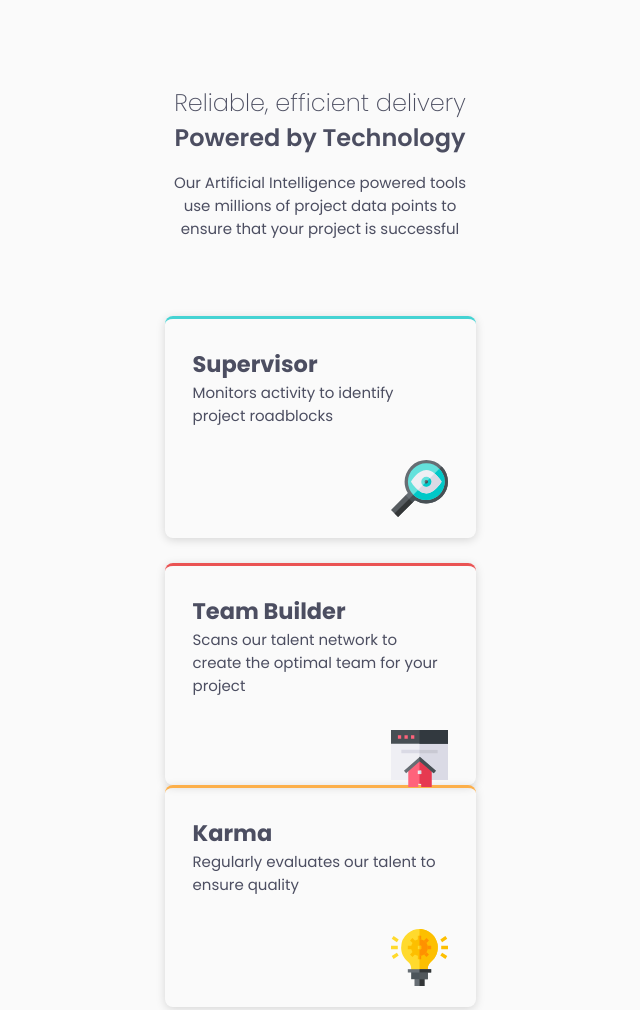
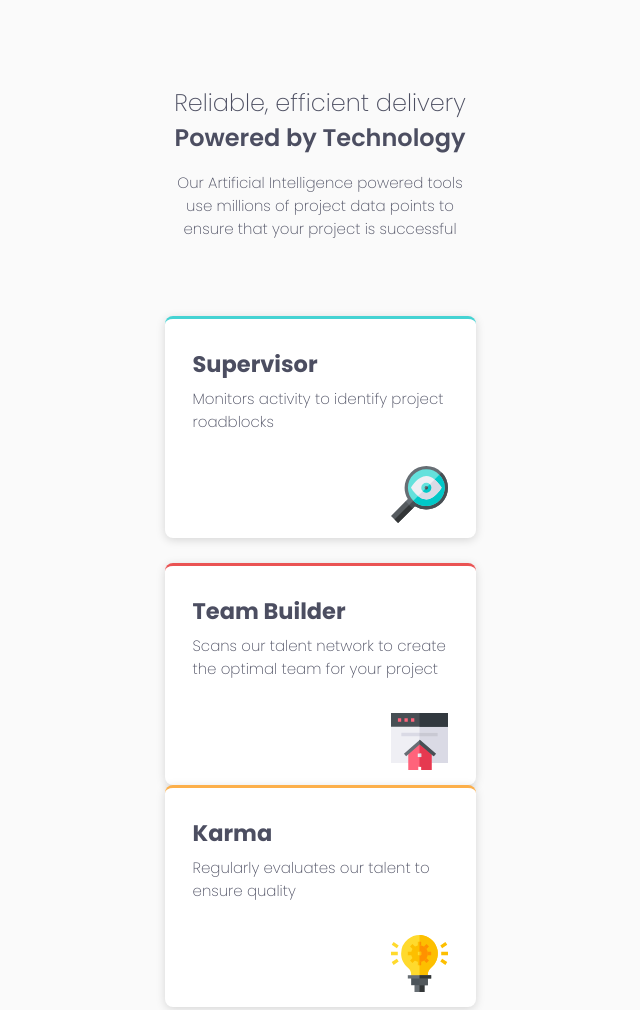
Before and after one commit to ephraimdjeket/Four-card-feature-section, a plain HTML site: page index.html in a window 1280 px wide. Shown: the top 1010 px of the page, without its empty margins (320-960 px from the left). Drawn offline with Linux system fonts and the light colour scheme.

Commit message:
Minor change

```diff
--- a/styles.css
+++ b/styles.css
@@ -73,6 +73,7 @@ body {
   max-width: 311px;
   margin-top: 1rem;
   color: var(--Very-Dark-Blue);
+  font-weight: var(--Weight-200);
 }
 
 /* Cards section */
@@ -92,11 +93,17 @@ body {
   width: 311px;
   height: 222px;
   box-shadow: 0px 2px 10px 0px rgba(0,0,0,0.15);
+  background-color: white;
 }
 
 .card-content {
   display: flex;
   flex-direction: column;
+}
+
+.card-content > p {
+  margin-top: 6px;
+  font-weight: var(--Weight-200);
 }
 
 .card-img {
```
